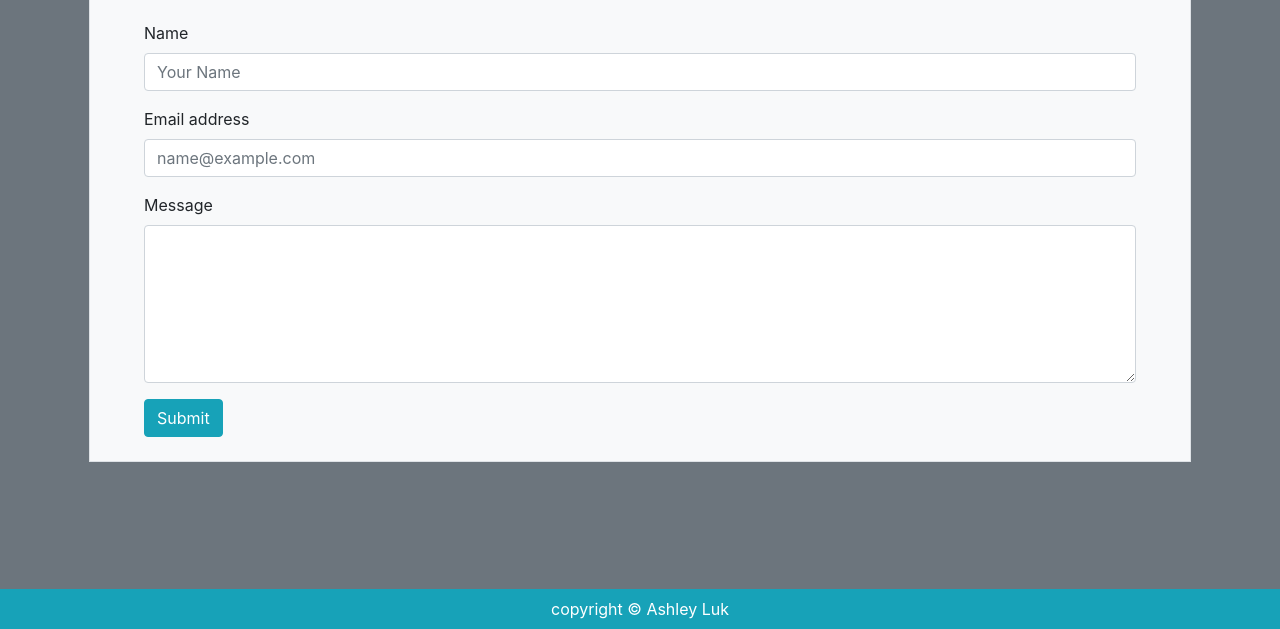
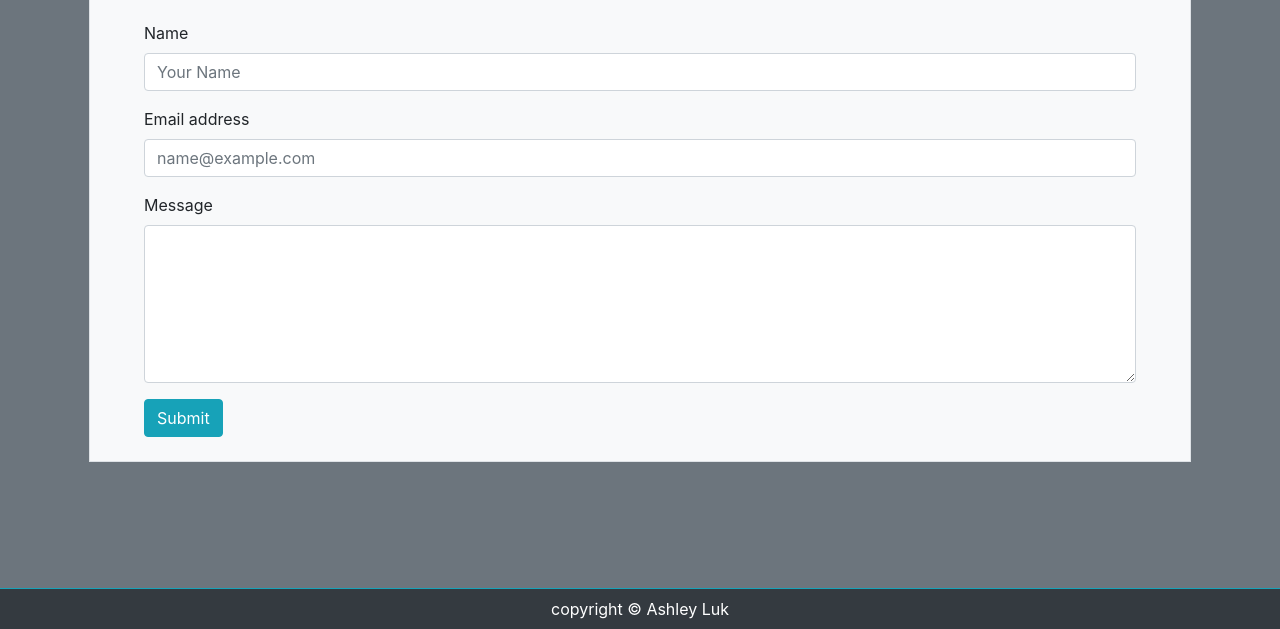
Before and after one commit to chibimayura/Bootstrap-Portfolio, a plain HTML site: page contact.html in a window 1280 px wide. Shown: the part 171-800 px from the top of the page. Drawn offline with nearby package versions, Linux system fonts and the light colour scheme.

Commit message:
fit footer color and add top border

```diff
--- a/contact.html
+++ b/contact.html
@@ -59,7 +59,7 @@
 
 	<!--Footer-->
 	<footer class="footer fixed-bottom text-center">
-		<div class="container-fluid bg-info text-white py-2">
+		<div class="container-fluid bg-dark border-top border-info text-white py-2">
 			copyright &copy; Ashley Luk
 		</div>
 	</footer>
```
Also changed, not shown: index.html (+1 -1 lines), portfolio.html (+1 -1 lines).
